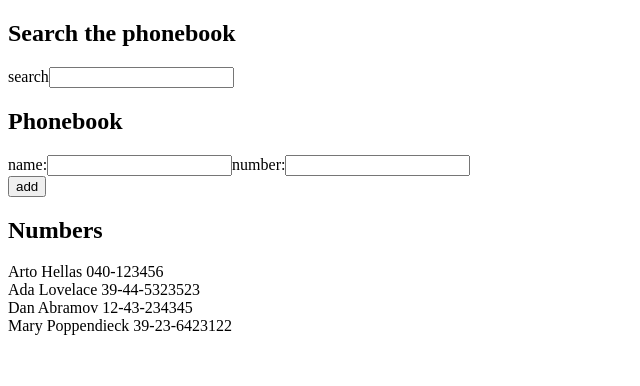
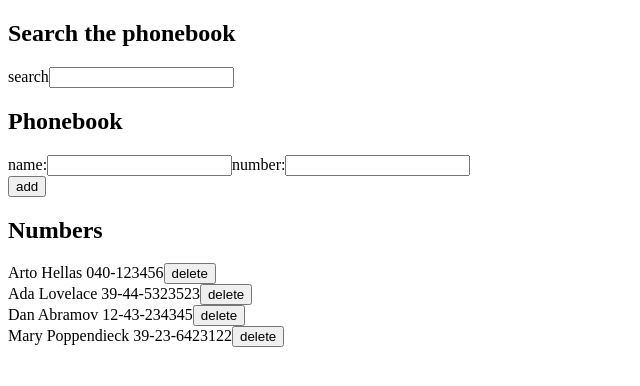
Before and after one commit to minimalsm/full-stack-open-2020, a React (Create React App) app in the folder part2/phonebook/: page / in a window 1280 px wide. Shown: the top 386 px of the page, without its empty margins (0-640 px from the left). Built offline with nearby package versions, Linux system fonts and the light colour scheme; data requests are answered from the project's data file.

Commit message:
Completed 2.17

```diff
--- a/part2/phonebook/db.json
+++ b/part2/phonebook/db.json
@@ -1,5 +1,5 @@
 {
-  "persons": [
+  "persons":[
     {
       "name": "Arto Hellas",
       "number": "040-123456",
--- a/part2/phonebook/src/App.js
+++ b/part2/phonebook/src/App.js
@@ -73,7 +73,10 @@ const App = () => {
       />
 
       <h2>Numbers</h2>
-      <People people={peopleToShow}/>
+      <People
+        people={peopleToShow}
+        setPersons={setPersons}
+      />
     </div>
   )
 }
--- a/part2/phonebook/src/components/People.js
+++ b/part2/phonebook/src/components/People.js
@@ -1,12 +1,37 @@
 import React from 'react'
 import Person from './Person'
+import personService from '../services/persons'
 
-const People = ({ people }) => {
+
+const People = ({ people, setPersons }) => {
+
+  const handleRemovePerson = (id) => {
+    if (window.confirm('Are you sure?')) {
+      personService
+      .removePerson(id)
+      .then(data => {
+        setPersons(people.filter(person => person.id !== id))
+      })
+    }
+  }
+
+
   return (
-    <div>
-      {people.map((person, i)=> <Person person={person} key={i} />)}
-    </div>
+    <>
+      {people.map((person, i)=>
+        <div key={i}>
+          <Person
+            person={person}
+          />
+          <button onClick={() => {handleRemovePerson(person.id);}}>
+            delete
+          </button>
+        </div>
+        )}
+    </>
   )
 }
 
+
+
 export default People
--- a/part2/phonebook/src/components/Person.js
+++ b/part2/phonebook/src/components/Person.js
@@ -2,9 +2,9 @@ import React from 'react'
 
 const Person = ({ person }) => {
   return (
-    <div>
+    <>
      {person.name} {person.number}
-    </div>
+    </>
   )
  }
 
--- a/part2/phonebook/src/services/persons.js
+++ b/part2/phonebook/src/services/persons.js
@@ -11,4 +11,9 @@ const create = (newObject) => {
   return request.then(response => response.data)
 }
 
-export default { getAll, create }
+const removePerson = (id) => {
+  const request = axios.delete(`${baseUrl}/${id}`)
+  return request.then(response => response.data)
+}
+
+export default { getAll, create, removePerson }
```
